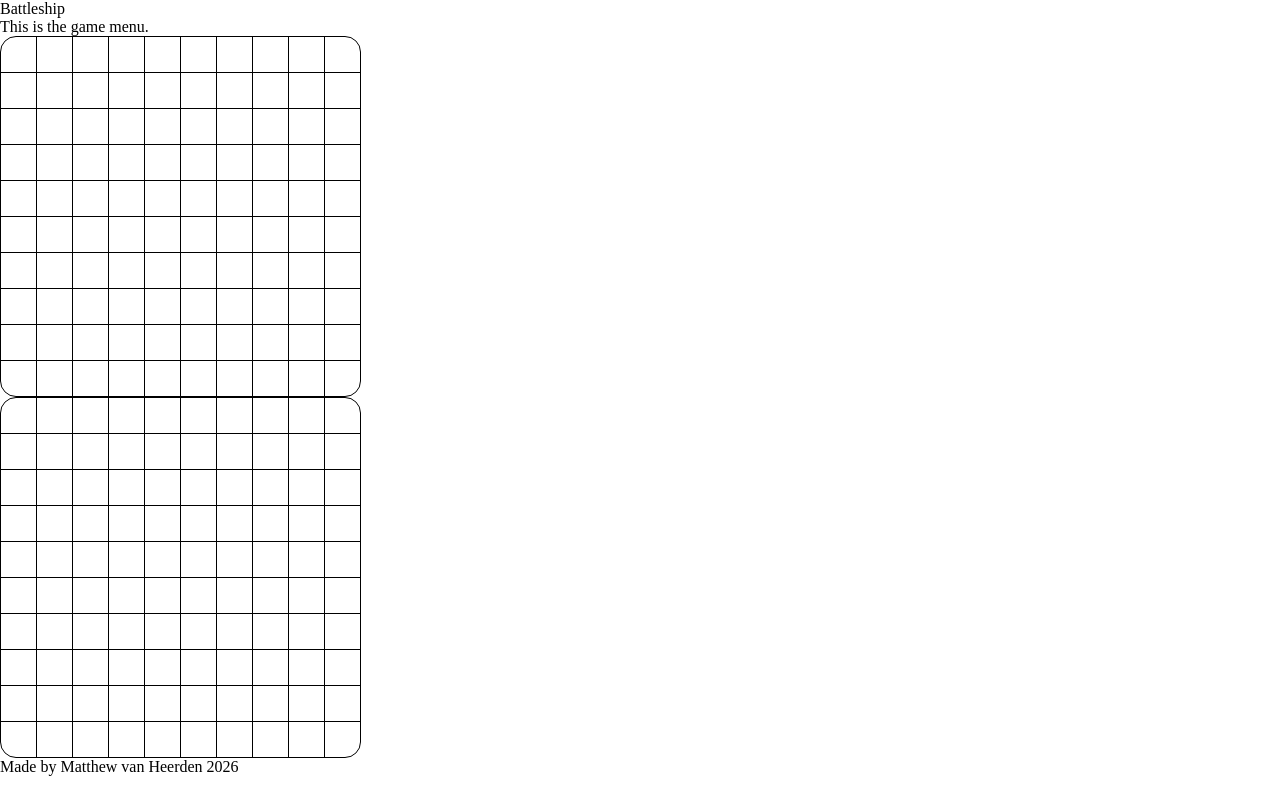
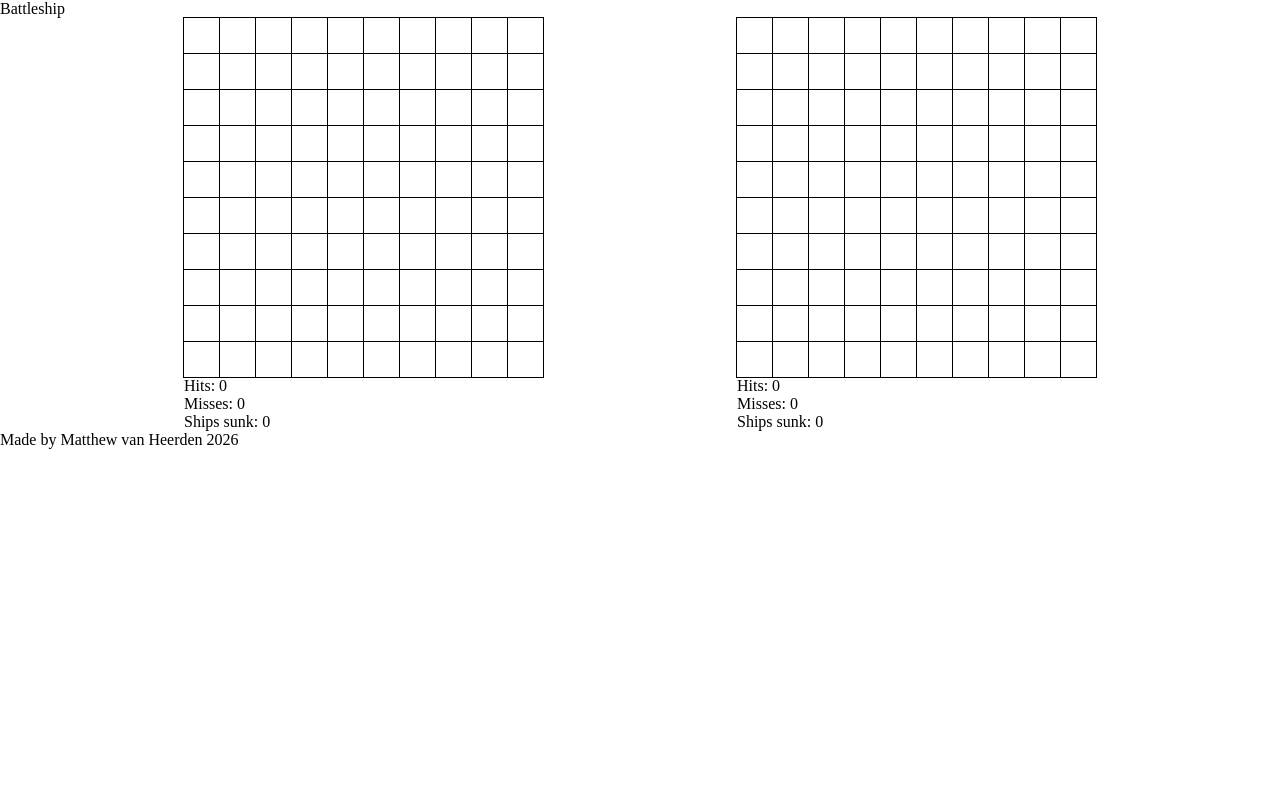
Before and after one commit to Matt152342/OdinBattleship, a website built with webpack: page src/index.html in a window 1280 px wide. Both pictures are taken after a click on the button "One Player". Built offline with nearby package versions, Linux system fonts and the light colour scheme.

Commit message:
Added playerBlock to display data with corresponding playerboard

```diff
--- a/src/gameboard.js
+++ b/src/GameBoard.js
@@ -2,8 +2,9 @@ class GameBoard {
     constructor() {
         this.length = 10;
         this.gameboard = Array.from({ length: this.length }, () => Array(this.length).fill());
+
+        this.hitAttacks = 0;
         this.missedAttacks = 0;
-
         this.numberOfShips = 5;
         this.shipsSunk = 0;
     }
@@ -36,6 +37,7 @@ class GameBoard {
 
         if (typeof cell === 'object' && cell !== null) {
             cell.hit();
+            this.hitAttacks++;
             this.gameboard[x][y] = "X";
             console.log("You hit a ship.");
 
--- a/src/player.js
+++ b/src/Player.js
@@ -1,5 +1,5 @@
 class Player {
-    constructor(gameboard) {
+    constructor(gameboard = null) {
         this.playerBoard = gameboard;
     }
 }
--- a/src/gameDOM.js
+++ b/src/gameDOM.js
@@ -1,15 +1,30 @@
-import { Ship } from './ship.js';
-import { GameBoard } from './gameboard.js';
-import { Player } from './player.js';
+import { Ship } from './Ship.js';
 
-const testBoard = new GameBoard(10, 5);
+const displayData = (player, playerBlock) => {
+    const dataBlock = document.createElement('div');
+    const hitsDiv = document.createElement('div');
+    const missesDiv = document.createElement('div');
+    const numOfSinksDiv = document.createElement('div');
 
-const drawBoard = (gameMenu) => {
+    dataBlock.classList.add('dataBlock');
+    hitsDiv.classList.add('hits');
+    missesDiv.classList.add('misses');
+    numOfSinksDiv.classList.add('numberOfSinks');
+
+    hitsDiv.textContent = `Hits: ${player.playerBoard.hitAttacks}`;
+    missesDiv.textContent = `Misses: ${player.playerBoard.missedAttacks}`;
+    numOfSinksDiv.textContent = `Ships sunk: ${player.playerBoard.shipsSunk}`;
+
+    dataBlock.append(hitsDiv, missesDiv, numOfSinksDiv);
+    playerBlock.appendChild(dataBlock);
+};
+
+const drawBoard = (playerBlock, playerBoard) => {
     const gameboard = document.createElement('div');
     gameboard.classList.add('gameboard');
 
-    for (let row = 0; row < testBoard.length; row++) {
-        for (let col = 0; col < testBoard.length; col++) {
+    for (let row = 0; row < playerBoard.length; row++) {
+        for (let col = 0; col < playerBoard.length; col++) {
             const cell = document.createElement('div');
             cell.classList.add('cell');
 
@@ -20,8 +35,8 @@ const drawBoard = (gameMenu) => {
         }
     }
 
-    gameMenu.appendChild(gameboard);
+    playerBlock.appendChild(gameboard);
     return gameboard;
-}
+};
 
-export { drawBoard };
+export { displayData, drawBoard };
--- a/src/index.html
+++ b/src/index.html
@@ -21,7 +21,8 @@
 
             <!-- Game Menu -->
             <div id="gameMenu" class="screen hidden">
-                <div>This is the game menu.</div>
+                <div class="playerOneBlock"></div>
+                <div class="playerTwoBlock"></div>
             </div>
             <!-- End Menu -->
             <div id="endMenu" class="screen hidden">
--- a/src/index.js
+++ b/src/index.js
@@ -1,14 +1,23 @@
 import "./styles.css";
-import { drawBoard } from "./gameDOM.js";
+import { Player } from './Player.js';
+import { GameBoard } from './GameBoard.js';
+import { displayData, drawBoard } from "./gameDOM.js";
 
 const startMenu = document.getElementById('startMenu');
 const gameMenu = document.getElementById('gameMenu');
 
+// Will be used for mode selection
 let onePlayerMode = false;
 let twoPlayerMode = false;
 
-let playerBoard = null;
-let enemyBoard = null;
+// Set up playerOne and playerTwo
+const playerOne = new Player();
+playerOne.playerBoard = new GameBoard();
+const playerTwo = new Player();
+playerTwo.playerBoard = new GameBoard();
+
+const playerOneBlock = document.querySelector('.playerOneBlock');
+const playerTwoBlock = document.querySelector('.playerTwoBlock');
 
 const startBtns = document.querySelectorAll('.startBtn');
 startBtns.forEach((button) => {
@@ -16,17 +25,15 @@ startBtns.forEach((button) => {
         startMenu.classList.add('hidden');
         gameMenu.classList.remove('hidden');
 
-        playerBoard = drawBoard(gameMenu);
-        enemyBoard = drawBoard(gameMenu);
+        drawBoard(playerOneBlock, playerOne.playerBoard);
+        displayData(playerOne, playerOneBlock);
+        drawBoard(playerTwoBlock, playerTwo.playerBoard);
+        displayData(playerTwo, playerTwoBlock);
 
         if (button.classList.contains('onePlayerBtn')) {
             onePlayerMode = true;
-            playerBoard.classList.add('playerOne');
-            enemyBoard.classList.add('computer');
         } else if (button.classList.contains('twoPlayerBtn')) {
             twoPlayerMode = true;
-            playerBoard.classList.add('playerOne');
-            enemyBoard.classList.add('playerTwo');
         }
     })
 });
--- a/src/styles.css
+++ b/src/styles.css
@@ -4,6 +4,18 @@ html, body {
 
     margin: 0;
     padding: 0;
+}
+
+#gameMenu {
+    width: 100%;
+    height: auto;
+
+    display: flex;
+    flex-wrap: wrap;
+    flex-direction: row;
+    justify-content: space-evenly;
+    align-items: center;
+    gap: 10px;
 }
 
 .gameboard {
@@ -16,9 +28,9 @@ html, body {
     gap: 1px;
     width: fit-content;
 
-    border: 1px solid black;
+    /* border: 1px solid black;
     border-radius: 16px;
-    overflow: hidden;
+    overflow: hidden; */
 }
 
 .cell {
```
Also changed, not shown: dist/index.html, dist/main.js, src/Ship.js (renamed from src/ship.js).
